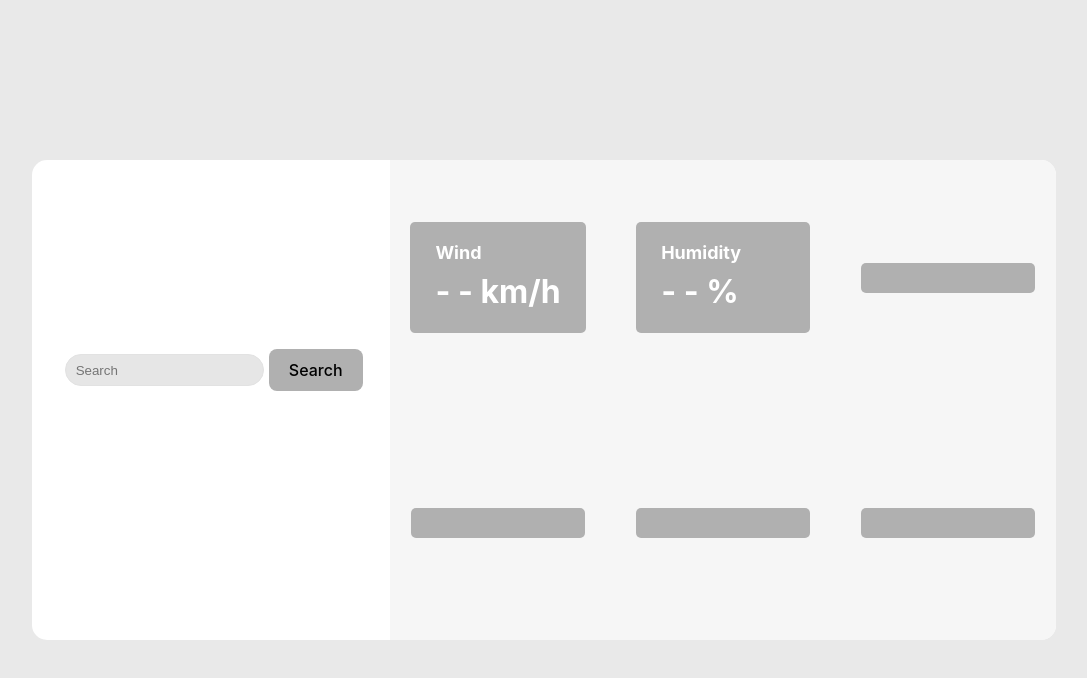
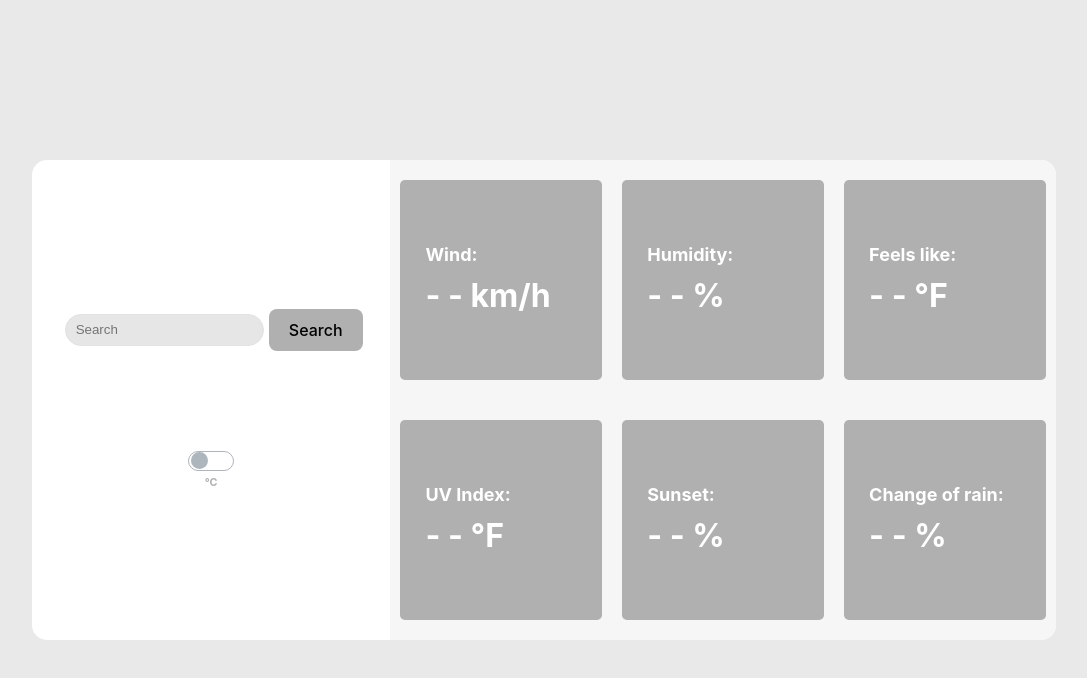
Before and after one commit to Rafaseoanes/Odin_Weather-App, a website built with Vite: page index.html in a window 1280 px wide. Shown: the whole page, without its empty margins (96-1183 px from the left). Built offline with nearby package versions, Linux system fonts and the light colour scheme; no server answers.

Commit message:
all information displayed correctly

```diff
--- a/index.html
+++ b/index.html
@@ -23,21 +23,42 @@
             <h3 id="temp"></h3>
             <h5 id="timezone"></h5>
             <h3 id="locationName"></h3>
+            <!-- check to celsious -->
+
+            <div id="celsiousTggl">
+              <label id="celsiousToggle" class="switch">
+                <input type="checkbox" />
+                <span class="slider"></span>
+              </label>
+              <h6>°C</h6>
+            </div>
           </div>
         </div>
         <div id="info">
           <div class="cardInfo" id="wind">
-            <h6>Wind</h6>
+            <h6>Wind:</h6>
             <h4 id="windInfo">- - km/h</h4>
           </div>
           <div class="cardInfo" id="humidity">
-            <h6>Humidity</h6>
+            <h6>Humidity:</h6>
             <h4 id="humidityInfo">- - %</h4>
           </div>
-          <div class="cardInfo" id="feelsLike"></div>
-          <div class="cardInfo" id="uvIndex"></div>
-          <div class="cardInfo" id="sunset"></div>
-          <div class="cardInfo" id="sunrise"></div>
+          <div class="cardInfo" id="feelsLike">
+            <h6>Feels like:</h6>
+            <h4 id="feelsLikeInfo">- - °F</h4>
+          </div>
+          <div class="cardInfo" id="uvIndex">
+            <h6>UV Index:</h6>
+            <h4 id="uvIndexInfo">- - °F</h4>
+          </div>
+          <div class="cardInfo" id="sunset">
+            <h6>Sunset:</h6>
+            <h4 id="sunsetInfo">- - %</h4>
+          </div>
+          <div class="cardInfo" id="rain">
+            <h6>Change of rain:</h6>
+            <h4 id="rainInfo">- - %</h4>
+          </div>
         </div>
       </div>
     </div>
--- a/main.js
+++ b/main.js
@@ -11,31 +11,63 @@ const locationInput = document.getElementById("locationInput");
 const temp = document.getElementById("temp");
 const locationName = document.getElementById("locationName");
 const timezone = document.getElementById("timezone");
+const celsiousToggle = document.getElementById("celsiousToggle");
 
 const windInfo = document.getElementById("windInfo");
 const humidityInfo = document.getElementById("humidityInfo");
+const feelsLikeInfo = document.getElementById("feelsLikeInfo");
+const uvIndexInfo = document.getElementById("uvIndexInfo");
+const sunsetInfo = document.getElementById("sunsetInfo");
+const rainInfo = document.getElementById("rainInfo");
 
 submitBtn.addEventListener("click", (event) => {
   const userInput = locationInput.value;
   parseData(userInput);
   event.preventDefault();
 });
-
+let showCelcius = false;
 async function parseData(city = "londres") {
   const data = await getData(city);
 
   console.log(data);
-  temp.innerText = `${data.currentConditions.temp} °F`;
+  temp.innerText = `${Math.round(data.currentConditions.temp)} °F`;
   let cityName = data.resolvedAddress.split(",", 1);
   locationName.innerText = cityName;
 
   let date = new Date();
   let options = { timeZone: `${data.timezone}` };
   let currentDate = date.toLocaleString("en-US", options);
-  timezone.innerText = currentDate;
+  let localHour = removeSeconds(currentDate);
+  timezone.innerText = `${localHour} PM`;
+
+  let hour = removeSeconds(data.currentConditions.sunset);
 
   windInfo.innerText = `${data.currentConditions.windspeed} km/h`;
   humidityInfo.innerText = `${data.currentConditions.humidity} %`;
+  feelsLikeInfo.innerText = `${data.currentConditions.feelslike} °F`;
+  uvIndexInfo.innerText = `${data.currentConditions.uvindex}`;
+  sunsetInfo.innerText = `${hour} PM`;
+  rainInfo.innerText = `${data.currentConditions.precipprob} %`;
+
+  //precipprob
+  celsiousToggle.addEventListener("click", () => {
+    console.log(showCelcius)
+    let currentTemp = data.currentConditions.temp;
+
+    if (showCelcius) {
+      let celsiousTemp = ((currentTemp - 32) * 5) / 9;
+      temp.innerText = `${Math.round(celsiousTemp)} °C`;
+    } else {
+      temp.innerText = `${data.currentConditions.temp} °F`;
+    }
+    showCelcius = !showCelcius;
+  });
+}
+function removeSeconds(timeString) {
+  // Split the time string by ':'
+  const timeParts = timeString.split(":");
+  // Return only the hours and minutes
+  return `${timeParts[0]}:${timeParts[1]}`;
 }
 
 parseData();
--- a/style.css
+++ b/style.css
@@ -91,9 +91,10 @@ button:focus-visible {
   display: grid;
   grid-template-columns: repeat(3, 1fr);
   grid-template-rows: repeat(2, 1fr);
-  justify-items: center;
-  align-items: center;
-  gap: 10px;
+  /* justify-items: center;
+  align-items: center; */
+
+
 }
 .cardInfo {
   background-color: #b0b0b0;
@@ -102,6 +103,11 @@ button:focus-visible {
   padding: 15px;
   text-align: left;
   color: white;
+  margin: 20px 10px;
+  display: flex;
+  flex-direction: column;
+  justify-content: center;
+
 }
 .cardInfo h4 {
   font-size: xx-large;
@@ -110,6 +116,71 @@ button:focus-visible {
 .cardInfo h6 {
   font-size: large;
   margin: 2px 10px;
+}
+
+
+
+
+/* celcious switch*/
+/* From Uiverse.io by arghyaBiswasDev */
+/* The switch - the box around the slider */
+.switch {
+  font-size: 17px;
+  position: relative;
+  display: inline-block;
+  width: 2.7em;
+  height: 1.2em;
+}
+
+/* Hide default HTML checkbox */
+.switch input {
+  opacity: 0;
+  width: 0;
+  height: 0;
+}
+
+/* The slider */
+.slider {
+  position: absolute;
+  cursor: pointer;
+  top: 0;
+  left: 0;
+  right: 0;
+  bottom: 0;
+  background-color: #fff;
+  border: 1px solid #adb5bd;
+  transition: .4s;
+  border-radius: 30px;
+}
+
+.slider:before {
+  position: absolute;
+  content: "";
+  height: 1em;
+  width: 1em;
+  border-radius: 20px;
+  left: 0.1em;
+  bottom: 0.04em;
+  background-color: #adb5bd;
+  transition: .4s;
+}
+
+input:checked + .slider {
+  background-color: #b0b0b0;
+  /* border: 1px solid #007bff; */
+}
+
+input:focus + .slider {
+  box-shadow: 0 0 1px #007bff;
+}
+
+input:checked + .slider:before {
+  transform: translateX(1.4em);
+  background-color: #fff;
+}
+
+#celsiousTggl{
+  margin-top: 100px;
 }
 /*
 @media (prefers-color-scheme: light) {
```
